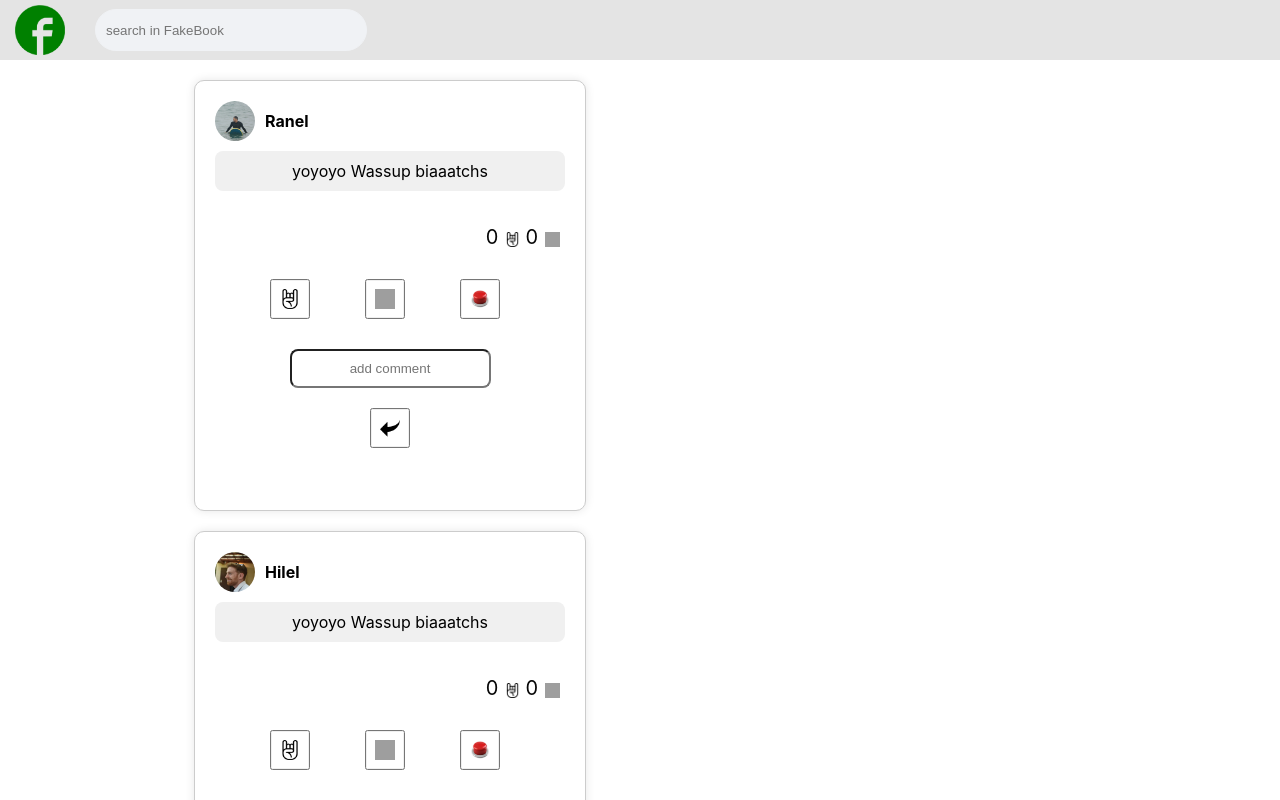
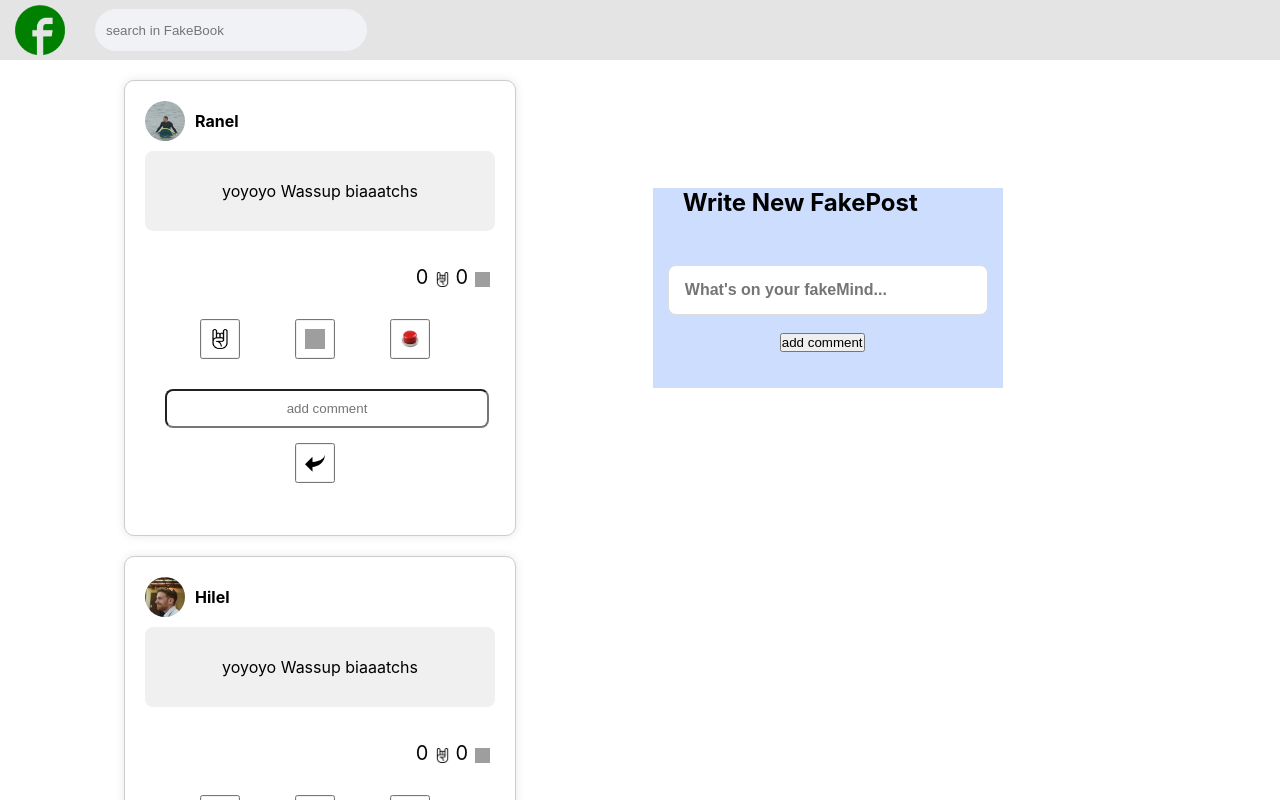
Before and after one commit to RanWurm/Projectpt2, a React (Create React App) app in the folder FakeBook/: page /feed in a window 1280 px wide. Shown: the top 800 px of the page. Built offline with nearby package versions, Linux system fonts and the light colour scheme; grey boxes are pictures that could not be loaded.

Commit message:
web logic is done

```diff
--- a/FakeBook/src/css/inputsCss/Post.css
+++ b/FakeBook/src/css/inputsCss/Post.css
@@ -6,6 +6,7 @@
 	max-width: 350px; /* Limit the width of the post */
 	background-color: #fff; /* Set a background color */
 	box-shadow: 0 0 10px rgba(0, 0, 0, 0.1); /* Add a subtle shadow */
+
   }
 
   .post-header {
@@ -30,7 +31,7 @@
 	background-color: #f0f0f0;
 	border-radius: 8px;
 	max-width: 350px; /* Limit the width of the post */
-	padding: 10px;
+	padding: 30px;
 	text-align: center;
   }
   .post-buttons-bar{
@@ -110,7 +111,7 @@
 }
 
 .comment .content {
-    margin-top: 5px;
+    margin-top: 50px;
 }
 .input-box{
 	height: 90px;
@@ -140,10 +141,11 @@
     transition: background-color 0.3s ease;
 }
 .comment-section {
-	margin-bottom: 10px;
+	margin-bottom: 5px;
 	background-color: #ffffff;
 	border-radius: 8px;
-	max-width: 350px; /* Limit the width of the post */
+	width:300px;
+	max-width: 300px; /* Limit the width of the post */
 	padding: 10px;
 	text-align: center;
   }
--- a/FakeBook/src/css/inputsCss/Register.css
+++ b/FakeBook/src/css/inputsCss/Register.css
@@ -1,21 +1,5 @@
 .container {
 	display: flex;
-  }
-
-  .login-container {
-	max-width: 400px;
-	margin: 0 20px 0 0; /* Adjusted margin to provide space between elements */
-	padding: 30px;
-	border: 1px solid #ccc;
-	border-radius: 5px;
-	background-color: #f9f9f9;
-	box-shadow: 0 2px 5px rgba(0, 0, 0, 0.1);
-
-  }
-
-  .login-container h2 {
-	text-align: center;
-	margin-bottom: 20px;
   }
 
   .form-group {
@@ -52,3 +36,6 @@
   .wrong_input{
 	color: red;
   }
+  .image_input{
+	width:100px;
+}
--- a/FakeBook/src/css/pagesCss/FeedPage.css
+++ b/FakeBook/src/css/pagesCss/FeedPage.css
@@ -1,43 +1,49 @@
-
-.FeedPage{
-	text-align: center;
-	padding-top: 60px;
+.float-parent-element {
+    width: 100%;
 }
 
-
-
-.left_col{
-	flex:0.5;
-	display:flex;
-	flex-direction: row;
-	flex-direction: row;
-	align-items: center;
-	justify-content: flex-start;
+.float-child-element {
+    float: left;
+    width: 50%;
 }
 
-.right_col{
-	flex:0.5;
-	display:flex;
-	flex-direction: row;
-	flex-direction: row;
-	align-items: center;
-	justify-content:flex-end;
-}
-.center_col{
-	flex:0.5;
-	display:flex;
-	flex-direction: row;
-	flex-direction: row;
-	align-items: center;
-	justify-content: flex-center;
+.right {
+    width: 50%;
+	padding-top:20%;
+    margin-left: 2%;
 }
 
-.posts_col{
-	flex:5;
-	margin-right: 500px;
-	display:block;
-	flex-direction:column;
-	flex-direction: column;
-	align-items: center;
-	justify-content: flex-start;
+.new_post_box {
+    width: 100%;
+    height: 200px;
+    background-color: #b6cdfcac;
+    padding: 0 15px; /* Adjust padding for inner content */
 }
+
+.post_head {
+    padding-left: 15px; /* Adjust padding for inner content */
+}
+
+.new-post-input {
+    width: 100%;
+    padding: 12px 16px;
+    border: 1px solid #ddd;
+    border-radius: 8px;
+    font-size: 16px;
+	font-weight: bold;
+    line-height: 1.5;
+    resize: vertical;
+    box-sizing: border-box;
+	margin-top:15%;
+    margin-bottom: 5%;
+    outline: none;
+}
+
+.new-post-input:focus {
+    background-color: #eef1f7;
+    border-color: #4267b2;
+}
+
+.new-post-button{
+	margin-left: 35%;
+}
--- a/FakeBook/src/css/pagesCss/LoginPage.css
+++ b/FakeBook/src/css/pagesCss/LoginPage.css
@@ -2,7 +2,6 @@
 	margin:0px;
 	padding:0px;
 }
-
 
 .parent {
   flex-direction: column;
--- a/FakeBook/src/inputs/Login.js
+++ b/FakeBook/src/inputs/Login.js
@@ -16,8 +16,6 @@ function Login() {
 
   const handleSubmit = (e) => {
     e.preventDefault();
-    console.log('Username:', username);
-    console.log('Password:', password);
     handleValid();
     setUsername('');
     setPassword('');
--- a/FakeBook/src/inputs/Post.js
+++ b/FakeBook/src/inputs/Post.js
@@ -11,7 +11,7 @@ import CommentSection from './CommentSection';
 import Send from '../res/send_button.png'
 
 
-function Post  ({ author, icon, content, postId }) {
+function Post  ({ author, icon, content }) {
   const [likeCount, setLikeCount] = useState(0);
   const [inputText, setInputText] = useState('');
   const [textList, setTextList] = useState([]);
--- a/FakeBook/src/inputs/Register.js
+++ b/FakeBook/src/inputs/Register.js
@@ -1,41 +1,53 @@
 import React, { useState } from 'react';
 import '../css/inputsCss/Register.css'; // Import the CSS file
+import {Navigate} from "react-router-dom"
 
 function Register() {
   const [username, setUsername] = useState('');
   const [password, setPassword] = useState('');
+  const [nickName,  setNickName] = useState('');
   const [confirmedPassword, setConfirmedPassword] = useState('');
   const	[isValid,	setIsValid] =	useState(true);
   const [usersList,addUserToList] = useState([]);
+  const [userImage,setUserImage] = useState(null);
+  const [succsefulReg,setSuccsefulReg] = useState(false);
+
 
   const handleRegister = ()=>{
 	const user = {
 		"userName": {username},
-		"passWord": {password}
-
-	}
+		"passWord": {password},
+    "nickName": {nickName},
+    "image":    {userImage}
+		}
 	addUserToList([...usersList,user]);
   }
 
   const handleConfirm = () => {
-    if (username === '' || password === '' || confirmedPassword === '' || password !== confirmedPassword) {
+    if (username === '' || password === '' || confirmedPassword === ''
+    || userImage === null || nickName === ''|| password !== confirmedPassword) {
 	  setIsValid(false)
+    setSuccsefulReg(false);
     } else {
 	  setIsValid(true)
+    setSuccsefulReg(true);
 	  handleRegister();
     }
   };
 
   const handleSubmit = (e) => {
     e.preventDefault();
-    console.log('Username:', username);
-    console.log('Password:', password);
+    handleConfirm();
     setUsername('');
     setPassword('');
-	setConfirmedPassword('');
-	handleConfirm();
+	  setConfirmedPassword('');
+    setNickName('');
+    setUserImage(null);
   };
 
+  if(succsefulReg){
+        return <Navigate to='/feed'/>
+  }
 
   return (
     <div className="login-container">
@@ -64,7 +76,7 @@ function Register() {
             required
           />
         </div>
-		<div className="form-group"> {/* Added a class for styling */}
+		      <div className="form-group"> {/* Added a class for styling */}
           <label htmlFor="confiremdPassword">Comfirm Password:</label>
           <input
             type="password"
@@ -74,8 +86,29 @@ function Register() {
             required
           />
         </div>
+        <div className="form-group"> {/* Added a class for styling */}
+          <label htmlFor="confiremdPassword">Choose FakeNick:</label>
+          <input
+            type="text"
+            id="nickName"
+            value={nickName}
+            onChange={(e) => setNickName(e.target.value)}
+            required
+          />
+        </div>
+        <div className="form-group"> {/* Added a class for styling */}
+          <label className ='image_input' htmlFor="confiremdPassword">add image:</label>
+          <input
+            className='image_input'
+            type="file"
+            accept='image/*'
+            onChange={(e)=>setUserImage(e.target.files[0])}
+            required
+          />
+        </div>
         <button className='button' type="submit">register</button>
       </form>
+      <div>{String(isValid)}</div>
     </div>
   );
 }
--- a/FakeBook/src/pages/FeedPage.js
+++ b/FakeBook/src/pages/FeedPage.js
@@ -1,42 +1,82 @@
-import "../css/pagesCss/FeedPage.css"
-import fbLogo from '../res/facebookLogo3.png'
-import NavBar from "../Bars/NavBar"
-import Post from '../inputs/Post'
-import RanPic from '../res/myprofile.png'
-import posts from '../data/db.json'
-import HillelPic from '../res/hilel.png'
-import YuliPic from '../res/yuli.png'
+import "../css/pagesCss/FeedPage.css";
+import fbLogo from '../res/facebookLogo3.png';
+import NavBar from "../Bars/NavBar";
+import Post from '../inputs/Post';
+import RanPic from '../res/myprofile.png';
+import posts from '../data/db.json';
+import HillelPic from '../res/hilel.png';
+import YuliPic from '../res/yuli.png';
+import { useState } from "react";
 
-function FeedPage(){
-	let profilePics ={
+function FeedPage() {
+    const [inputText, setInputText] = useState('');
+
+    let profilePics = {
         'Ran': {
-			'pic' : RanPic
+            'pic': RanPic
         },
-		'Hilel':{
-			'pic':HillelPic
+        'Hilel': {
+            'pic': HillelPic
         },
-		'Yuli':{
-			'pic' : YuliPic
+        'Yuli': {
+            'pic': YuliPic
+        },
+    };
+
+    const handleNewPost = () => {
+        if (inputText.trim() !== '') {
+            let post = {
+                "author": "Ranel",
+                "icon": "Ran",
+                "content": inputText
+            };
+            posts.push(post);
+            setInputText('');
         }
-	}
+    };
 
-	return(
-		<html>
-		<head><title>FakeBook</title></head>
-		<body>
+    const handleSubmit = (e) => {
+        e.preventDefault();
+        handleNewPost(); // Call handleNewPost to add the new post
+    };
+
+    return (
+        <div>
             <NavBar logo={fbLogo}/>
-			<div className='posts_col'>
-			{
-			posts.map((post)=>
+            <div className="float-parent-element">
+                <div className="float-child-element">
+                    <div className="left">
+                        {posts.map((post) => (
                             <Post
                                 author={post.author}
                                 icon={profilePics[post.icon]['pic']}
                                 content={post.content}
-			></Post>
-			)}
+                            />
+                        ))}
                     </div>
+                </div>
+                <div className="float-child-element">
+                    <div className="right">
+                        <div className="new_post_box">
+                            <h2 className="post_head">Write New FakePost</h2>
+                            <form onSubmit={handleSubmit}>
+                                <input
+								 	className="new-post-input"
+                                    type="text"
+                                    value={inputText}
+                                    onChange={(e) => setInputText(e.target.value)}
+                                    placeholder="What's on your fakeMind..."
+                                    required
+                                />
+                            </form>
+                            <button class = "new-post-button"
+							onClick={handleNewPost}>add comment</button>
+                        </div>
+                    </div>
+                </div>
+            </div>
+        </div>
+    );
+}
 
-		</body>
-		</html>
-	);
-} export default FeedPage
+export default FeedPage;
```
Lines whose indentation alone changed are shown as unchanged.
